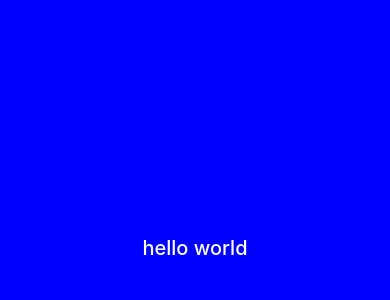
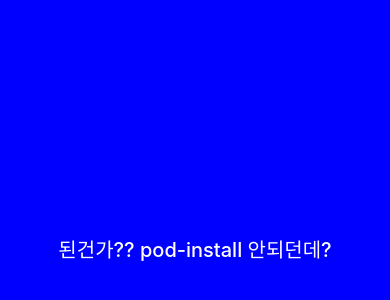
Before and after one commit to sangsangsangeeee/app1, a React Native app: screen / in a window 390 px wide. Shown: the part 174-474 px from the top of the page. Built offline with nearby package versions, Linux system fonts and the light colour scheme.

Commit message:
Feat: react-navigation 설치1

```diff
--- a/App.tsx
+++ b/App.tsx
@@ -7,14 +7,17 @@
 
 import React from 'react';
 import {SafeAreaView, StyleSheet, Text, View} from 'react-native';
+import {NavigationContainer} from '@react-navigation/native';
 
 function App() {
   return (
-    <SafeAreaView style={styles.backgroundStyle}>
-      <View style={styles.container}>
-        <Text style={styles.title}>hello world</Text>
-      </View>
-    </SafeAreaView>
+    <NavigationContainer>
+      <SafeAreaView style={styles.backgroundStyle}>
+        <View style={styles.container}>
+          <Text style={styles.title}>된건가?? pod-install 안되던데?</Text>
+        </View>
+      </SafeAreaView>
+    </NavigationContainer>
   );
 }
 
--- a/package.json
+++ b/package.json
@@ -11,8 +11,11 @@
   },
   "dependencies": {
     "@react-native-community/cli-doctor": "^15.1.3",
+    "@react-navigation/native": "^7.0.14",
     "react": "18.3.1",
-    "react-native": "0.76.5"
+    "react-native": "0.76.5",
+    "react-native-safe-area-context": "^5.0.0",
+    "react-native-screens": "^4.4.0"
   },
   "devDependencies": {
     "@babel/core": "^7.25.2",
```
Also changed, not shown: 3 other files (tests, documents, lock files or other folders).
